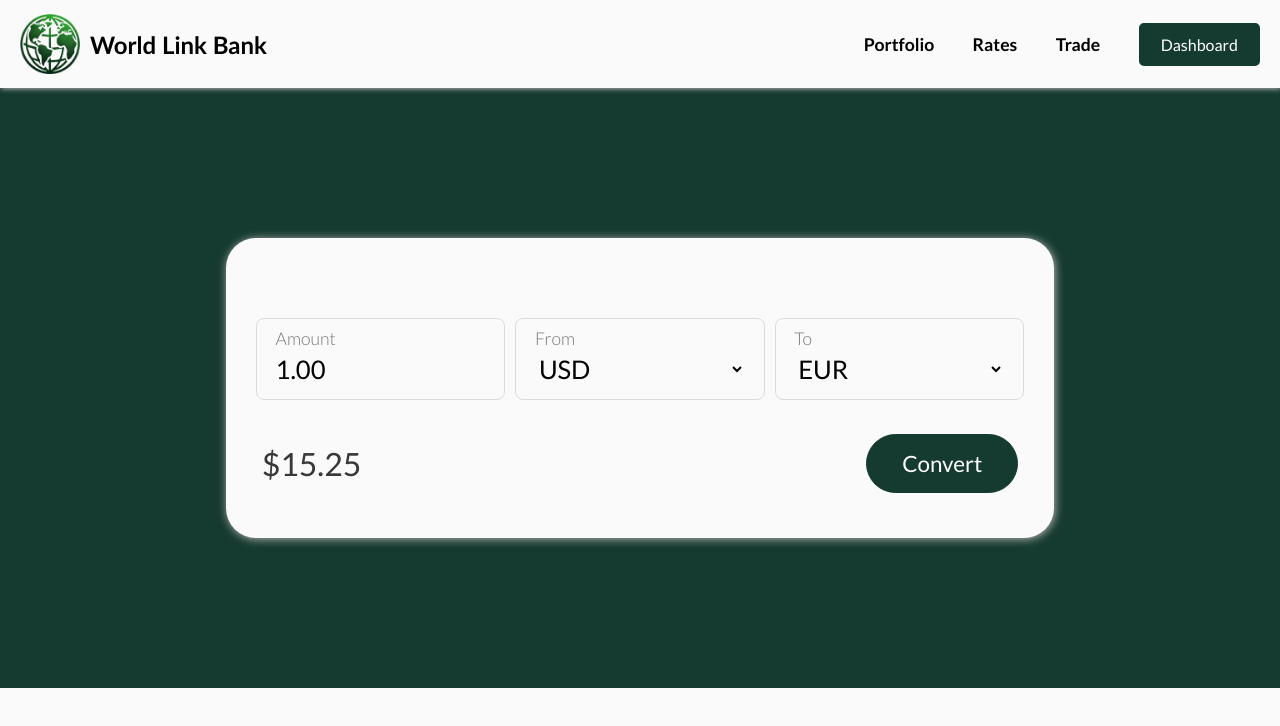
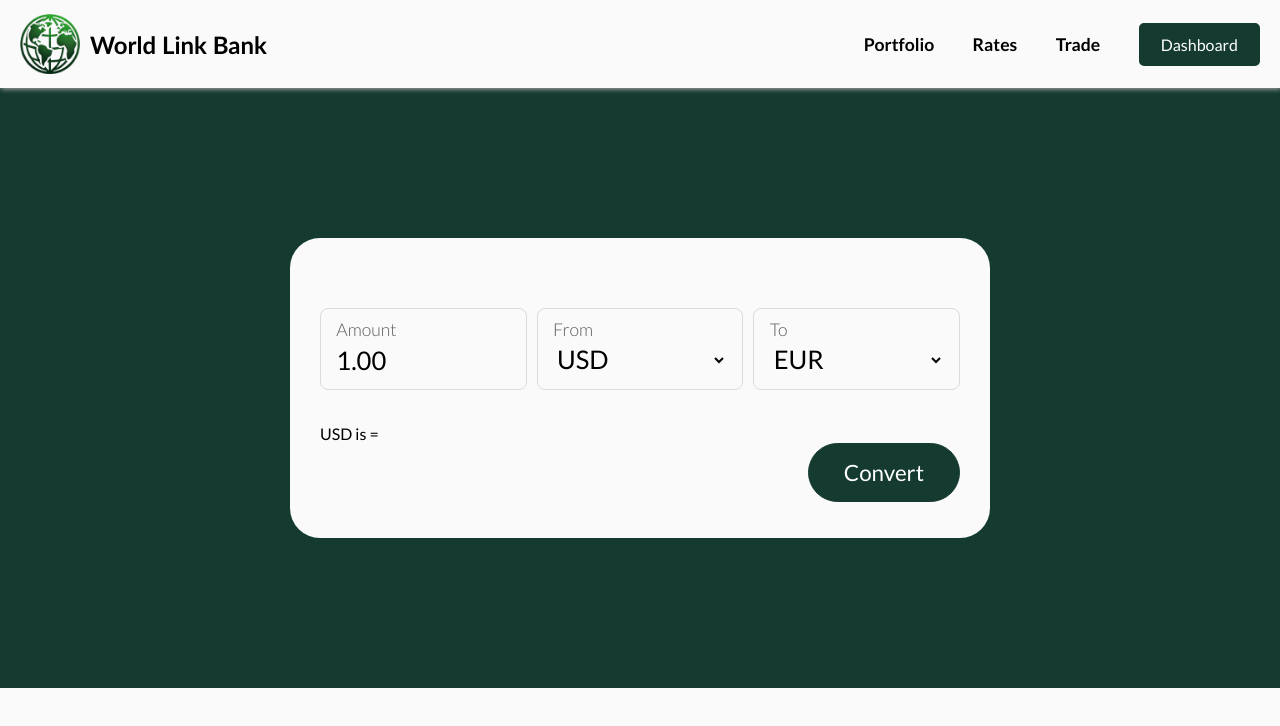
Before and after one commit to jjdubski/WorldLinkBank, a React (Vite) app in the folder northern-hack/: page /trade in a window 1280 px wide. Shown: the top 726 px of the page. Built offline with nearby package versions, Linux system fonts and the light colour scheme.

Commit message:
conversion table

```diff
--- a/northern-hack/src/components/tradeUI/tradeUI.css
+++ b/northern-hack/src/components/tradeUI/tradeUI.css
@@ -8,11 +8,11 @@
     background-color: var(--dark-green);
 }
 .trade-cont{
-    width: 60%;
+    width: 50%;
     height: 300px;
     border-radius: 30px;
     bottom: 180px;
-    box-shadow: 1px 1px 10px rgb(185, 185, 185);
+    /* box-shadow: 1px 1px 10px rgb(185, 185, 185); */
     padding:0 30px;
     min-width: 600px;
     display: flex;
@@ -72,20 +72,24 @@
 .label-text{
     text-align: left;
     width: 85%;
-    color:rgb(120, 119, 119);
+    color: rgb(92, 92, 92);
     font-size: 1.1rem;
     font-weight: 300;
 }
 
 .bottom-cont{
     display: flex;
+    justify-content: flex-end;
+    /* background-color: red; */
+    align-items: center;
+}
+.text-cont-trade{
+    display: flex;
     justify-content: space-evenly;
-    gap:65%;
-    align-items: center;
+    justify-content: start;
 }
 
 .convert-button{
-    /* border: 1px solid black; */
     background-color: var(--dark-green);
     border: 1px solid var(--dark-green);
     padding: 15px 35px;
@@ -106,5 +110,19 @@
 
 .output-text{
     font-size: 2rem;
-    color: rgb(56, 56, 56);
+    color: rgb(0, 0, 0);
+    font-weight: 700;
 }
+
+.cont-of-conts{
+    display: flex;
+    width: 100%;
+    /* background-color: red; */
+    justify-content: space-between;
+}
+
+.conversion-rate-text{
+    font-size: 1rem;
+    font-weight: 400;
+    color: rgb(92, 92, 92);
+}
--- a/northern-hack/src/components/tradeUI/tradeUI.jsx
+++ b/northern-hack/src/components/tradeUI/tradeUI.jsx
@@ -1,20 +1,59 @@
 import React, { useState } from "react";
+import axios from "axios";
 import "./tradeUI.css";
 
 const TradeUI = () => {
     const [amount, setAmount] = useState("");
     const [fromCurrency, setFromCurrency] = useState("USD");
     const [toCurrency, setToCurrency] = useState("EUR");
+    const [conversionResult, setConversionResult] = useState(null);
+    const [conversionRate, setConversionRate] = useState(null);
+    const [error, setError] = useState(null);
+    const [isLoading, setIsLoading] = useState(false); // State for loading
+
+    const handleConvert = async () => {
+        if (!amount || isNaN(amount) || amount <= 0) {
+            setError("Please enter a valid amount.");
+            return;
+        }
+        setIsLoading(true);
+        try {
+            const response = await axios.get('http://127.0.0.1:5000/fx_rates/api/fx-rates');
+            console.log("Fetched FX rates:", response.data);
+
+            const fxRates = response.data.data;
+
+            const rateData = fxRates.find(
+                rate => rate.from === fromCurrency && rate.to === toCurrency
+            );
+
+            if (rateData) {
+                setConversionRate(rateData.conversion_rate);
+                setError(null);
+                const convertedAmount = parseFloat(amount) * rateData.conversion_rate;
+                setConversionResult(convertedAmount);
+            } else {
+                setError("Conversion rate not available for the selected currency pair.");
+                setConversionResult(null);
+            }
+        } catch (error) {
+            console.error("Failed to fetch conversion:", error);
+            setError("Failed to fetch conversion rates. Please try again.");
+            setConversionResult(null);
+        } finally {
+            setIsLoading(false);
+        }
+    };
 
     return (
         <div className='tradeUI'>
             <div className="trade-cont">
                 <div className="top-cont">
                     <div className="converter">
-                        <label className="amount-style" htmlFor="amount"></label>
                         <p className="label-text">Amount</p>
                         <input
                             className="input-style"
+                            type="number"
                             id="amount"
                             value={amount}
                             onChange={(e) => setAmount(e.target.value)}
@@ -33,7 +72,6 @@ const TradeUI = () => {
                             <option value="EUR">EUR</option>
                             <option value="JPY">JPY</option>
                             <option value="GBP">GBP</option>
-                            {/* Add more currencies as needed */}
                         </select>
                     </div>
                     <div className="converter">
@@ -51,10 +89,36 @@ const TradeUI = () => {
                         </select>
                     </div>
                 </div>
+
+
+                <div className="text-cont-trade">
+                    {amount} {fromCurrency} is =
+                </div>
+                <div className="cont-of-conts">
+                <div className="output-cont-trade">
+                    {error && <div className="error-text">{error}</div>}
+                        {isLoading ? (
+                            <div className="loading-text">Loading...</div>
+                        ) : (
+                            conversionResult !== null && (
+                                <div className="output-text">
+                                    {conversionResult.toFixed(4)} {toCurrency}
+                                    {conversionRate !== null && (
+                                        <div className="conversion-rate-text">
+                                            (Rate: {conversionRate.toFixed(4)})
+                                        </div>
+                                    )}
+                                </div>
+                            )
+                        )}
+                </div>
                 <div className="bottom-cont">
-                    <div className="output-text">$15.25</div>
-                    <div className="convert-button">Convert</div>
+                    <button className="convert-button" onClick={handleConvert}>
+                        Convert
+                    </button>
                 </div>
+                </div>
+
             </div>
         </div>
     );
```
